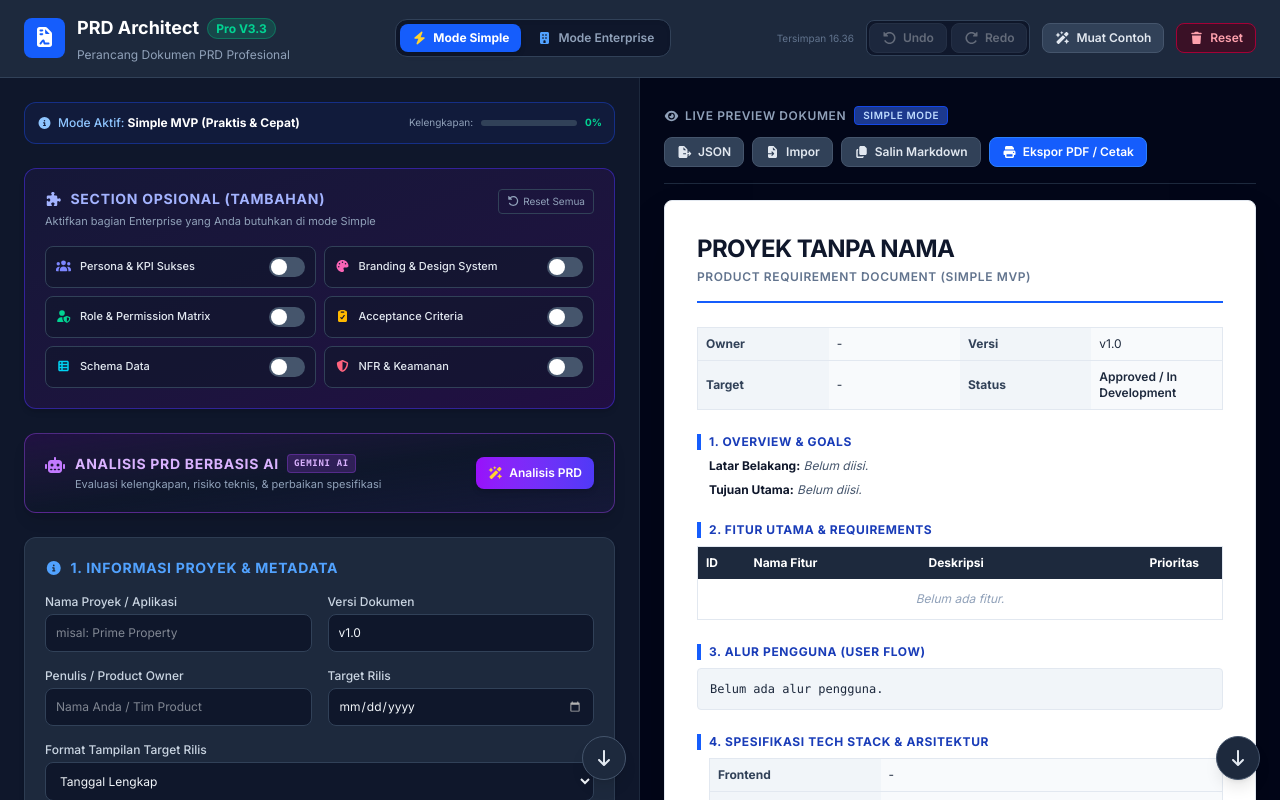
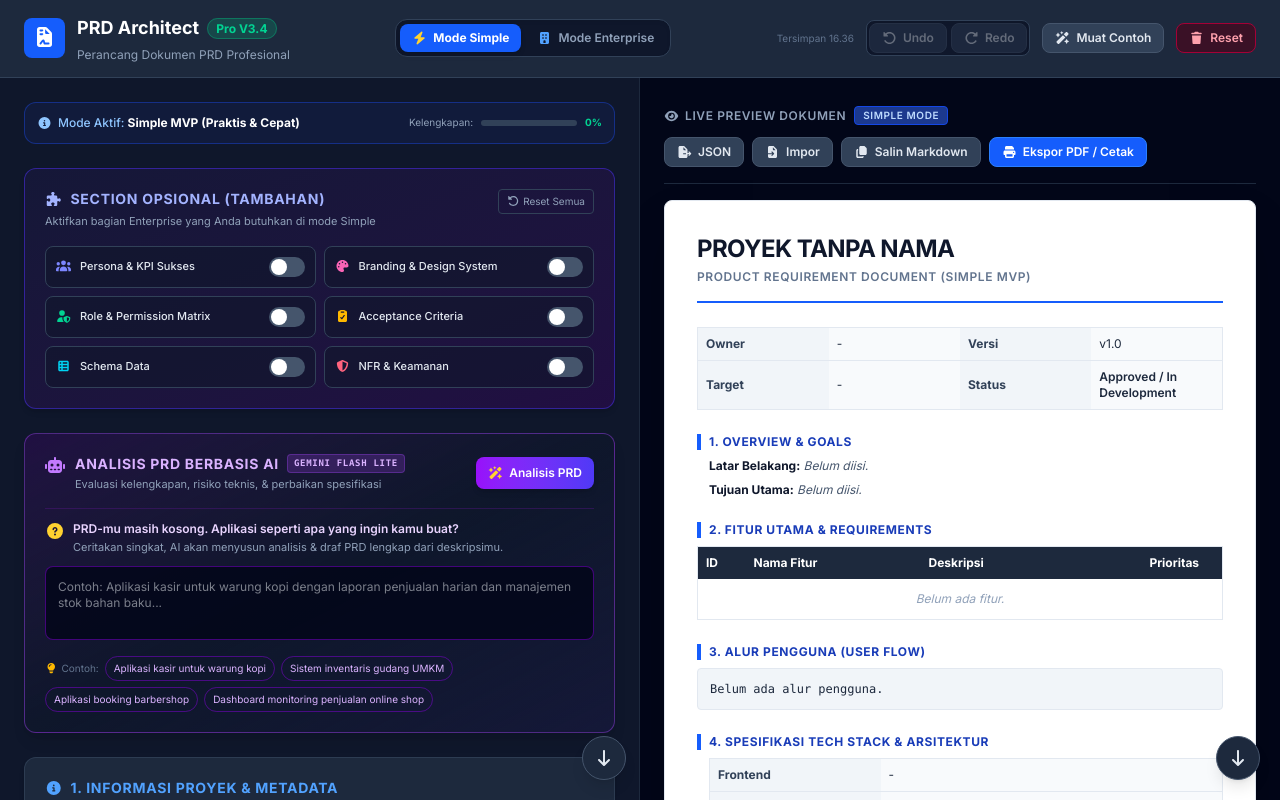
Before and after one commit to riskychici/prd-architect, a React (Vite) app: page / in a window 1280 px wide. Built offline with nearby package versions, Linux system fonts and the light colour scheme.

Commit message:
feat(ai): menambahkan fitur brief jika prd masih kosong

```diff
--- a/src/components/editor/EditorPanel.jsx
+++ b/src/components/editor/EditorPanel.jsx
@@ -1,6 +1,6 @@
 import { useEffect, useRef, useState, useCallback } from 'react';
 import { FontAwesomeIcon } from '@fortawesome/react-fontawesome';
-import { faWandMagicSparkles, faSpinner, faTrash, faRobot, faArrowDown } from '@fortawesome/free-solid-svg-icons';
+import { faWandMagicSparkles, faSpinner, faTrash, faRobot, faArrowDown, faCircleQuestion, faLightbulb } from '@fortawesome/free-solid-svg-icons';
 import ReactMarkdown from 'react-markdown';
 import { usePrdStore } from '../../store/usePrdStore';
 import { useToast } from '../../hooks/useToast';
@@ -22,6 +22,13 @@ import OutOfScope from './sections/OutOfScope';
 
 const CHARS_PER_MS = 0.2;
 
+const BRIEF_EXAMPLES = [
+  'Aplikasi kasir untuk warung kopi',
+  'Sistem inventaris gudang UMKM',
+  'Aplikasi booking barbershop',
+  'Dashboard monitoring penjualan online shop',
+];
+
 function AiAnalysisCard() {
   const analyzeWithAi = usePrdStore((s) => s.analyzeWithAi);
   const applyAiDraft = usePrdStore((s) => s.applyAiDraft);
@@ -30,9 +37,19 @@ function AiAnalysisCard() {
   const isAnalyzing = usePrdStore((s) => s.isAnalyzing);
   const aiError = usePrdStore((s) => s.aiError);
   const clearAiFeedback = usePrdStore((s) => s.clearAiFeedback);
+
+  const isPrdEmpty = usePrdStore((s) => {
+    const f = s.fields;
+    return !(f.projectName || '').trim() &&
+      !(f.problemStatement || '').trim() &&
+      !(f.productGoal || '').trim() &&
+      s.features.length === 0;
+  });
+
   const showToast = useToast();
 
   const feedbackBoxRef = useRef(null);
+  const briefRef = useRef(null);
   const typewriterStartRef = useRef(null);
   const userScrolledUpRef = useRef(false);
   const rafScrollRef = useRef(null);
@@ -40,6 +57,7 @@ function AiAnalysisCard() {
   const [displayedText, setDisplayedText] = useState('');
   const [isTypingFinished, setIsTypingFinished] = useState(true);
   const [showJumpButton, setShowJumpButton] = useState(false);
+  const [briefText, setBriefText] = useState('');
 
   // ============================================================
   // TYPEWRITER ENGINE (timestamp-based, tetap jalan di background)
@@ -150,13 +168,21 @@ function AiAnalysisCard() {
     el.scrollTop = el.scrollHeight;
   }, []);
 
+  // ============================================================
+  // ANALISIS: jika PRD kosong dan deskripsi kosong, arahkan ke brief
+  // ============================================================
   const handleAnalyze = async () => {
+    if (isPrdEmpty && !briefText.trim()) {
+      showToast('Ceritakan dulu aplikasi yang ingin kamu buat', 'info');
+      if (briefRef.current) briefRef.current.focus();
+      return;
+    }
     try {
       setDisplayedText('');
       userScrolledUpRef.current = false;
       setShowJumpButton(false);
       typewriterStartRef.current = null;
-      await analyzeWithAi();
+      await analyzeWithAi(briefText.trim() || null);
       showToast('Analisis AI selesai!', 'success');
     } catch (err) {
       showToast(err.message || 'Gagal menganalisis PRD', 'error');
@@ -166,7 +192,7 @@ function AiAnalysisCard() {
   const handleApplyDraft = () => {
     const ok = applyAiDraft();
     if (ok) {
-      showToast('Saran AI diterapkan', 'success');
+      showToast('Saran AI diterapkan ✓', 'success');
     } else {
       showToast('Tidak ada draf AI', 'info');
     }
@@ -178,11 +204,7 @@ function AiAnalysisCard() {
   return (
     <div className="bg-gradient-to-br from-purple-950/40 via-slate-900 to-indigo-950/40 p-4 md:p-5 rounded-xl border border-purple-500/40 shadow-lg space-y-4">
 
-      {/* ============================================================
-          HEADER CARD
-          Mobile: stack vertikal (judul di atas, tombol di bawah full-width)
-          Desktop (md+): horizontal seperti semula
-      ============================================================ */}
+      {/* HEADER CARD: vertikal di mobile, horizontal di desktop */}
       <div className="flex flex-col md:flex-row md:justify-between md:items-center gap-3">
         <div className="flex items-start space-x-2.5 min-w-0">
           <FontAwesomeIcon icon={faRobot} className="text-purple-400 text-base mt-1 shrink-0" />
@@ -190,7 +212,7 @@ function AiAnalysisCard() {
             <h2 className="text-sm font-bold text-purple-300 uppercase tracking-wider flex items-center gap-x-2 gap-y-1 flex-wrap">
               <span>Analisis PRD Berbasis AI</span>
               <span className="text-[9px] bg-purple-500/20 text-purple-300 border border-purple-500/30 px-1.5 py-0.5 rounded font-mono whitespace-nowrap">
-                Gemini AI
+                Gemini Flash Lite
               </span>
             </h2>
             <p className="text-[11px] text-slate-400 mt-0.5">Evaluasi kelengkapan, risiko teknis, & perbaikan spesifikasi</p>
@@ -216,6 +238,44 @@ function AiAnalysisCard() {
         </button>
       </div>
 
+      {/* EMPTY STATE: muncul otomatis saat PRD masih kosong */}
+      {isPrdEmpty && (
+        <div className="space-y-2.5 pt-3 border-t border-purple-900/40">
+          <div className="flex items-start gap-2">
+            <FontAwesomeIcon icon={faCircleQuestion} className="text-amber-300 mt-0.5 shrink-0" />
+            <div>
+              <p className="text-xs font-semibold text-purple-200">PRD-mu masih kosong. Aplikasi seperti apa yang ingin kamu buat?</p>
+              <p className="text-[11px] text-slate-400 mt-0.5">Ceritakan singkat, AI akan menyusun analisis & draf PRD lengkap dari deskripsimu.</p>
+            </div>
+          </div>
+          <textarea
+            ref={briefRef}
+            value={briefText}
+            onChange={function (e) { setBriefText(e.target.value); }}
+            rows="3"
+            placeholder="Contoh: Aplikasi kasir untuk warung kopi dengan laporan penjualan harian dan manajemen stok bahan baku..."
+            className="w-full bg-slate-950/80 border border-purple-700/50 rounded-lg p-3 text-xs text-slate-100 focus:border-purple-500 focus:outline-none resize-none"
+          />
+          <div className="flex flex-wrap items-center gap-1.5">
+            <span className="text-[10px] text-slate-500 inline-flex items-center gap-1">
+              <FontAwesomeIcon icon={faLightbulb} className="text-amber-400" />
+              Contoh:
+            </span>
+            {BRIEF_EXAMPLES.map(function (ex) {
+              return (
+                <button
+                  key={ex}
+                  onClick={function () { setBriefText(ex); }}
+                  className="text-[10px] px-2 py-1 rounded-full border border-purple-700/50 text-purple-300 hover:bg-purple-600/20 transition cursor-pointer"
+                >
+                  {ex}
+                </button>
+              );
+            })}
+          </div>
+        </div>
+      )}
+
       {aiError && (
         <div className="p-3 bg-rose-950/50 border border-rose-800 rounded-lg text-xs text-rose-300">
           ⚠️ {aiError}
@@ -225,11 +285,7 @@ function AiAnalysisCard() {
       {(displayedText || isAnalyzing) && (
         <div className="space-y-3 pt-1 border-t border-purple-900/40">
 
-          {/* ============================================================
-              BARIS AKSI
-              Mobile: stack vertikal, tombol sejajar membungkus rapi
-              Desktop (sm+): horizontal kiri-kanan
-          ============================================================ */}
+          {/* BARIS AKSI: vertikal di mobile, horizontal di desktop */}
           <div className="flex flex-col sm:flex-row sm:justify-between sm:items-center gap-2">
             <span className="text-xs font-bold text-emerald-400 flex items-center gap-2 flex-wrap min-w-0">
               Hasil Rekomendasi AI:
@@ -270,7 +326,6 @@ function AiAnalysisCard() {
             </div>
           </div>
 
-          {/* Container dengan posisi relative untuk tombol jump */}
           <div className="relative">
             <div
               ref={feedbackBoxRef}
@@ -315,7 +370,6 @@ function AiAnalysisCard() {
               )}
             </div>
 
-            {/* Tombol "Ikuti AI" muncul saat user scroll ke atas */}
             {showJumpButton && !isTypingFinished && (
               <button
                 onClick={jumpToBottom}
--- a/src/components/header/Header.jsx
+++ b/src/components/header/Header.jsx
@@ -20,7 +20,7 @@ export default function Header() {
       <div className="flex items-center space-x-2.5 md:space-x-3 order-1 flex-1 md:flex-none min-w-0">
         <div className="bg-blue-600 text-white p-2 rounded-lg shrink-0"><FontAwesomeIcon icon={faFileContract} className="text-lg md:text-xl" /></div>
         <div className="min-w-0">
-          <h1 className="font-bold text-base md:text-lg text-white leading-snug truncate py-0.5">PRD Architect <span className="align-middle whitespace-nowrap text-[10px] md:text-xs bg-emerald-500/20 text-emerald-400 border border-emerald-500/40 px-1.5 md:px-2 py-0.5 rounded-full ml-1">Pro V3.3</span></h1>
+          <h1 className="font-bold text-base md:text-lg text-white leading-snug truncate py-0.5">PRD Architect <span className="align-middle whitespace-nowrap text-[10px] md:text-xs bg-emerald-500/20 text-emerald-400 border border-emerald-500/40 px-1.5 md:px-2 py-0.5 rounded-full ml-1">Pro V3.4</span></h1>
           <p className="text-[11px] md:text-xs text-slate-400 mt-0.5 md:mt-1 truncate">Perancang Dokumen PRD Profesional</p>
         </div>
       </div>
--- a/src/services/exportService.js
+++ b/src/services/exportService.js
@@ -4,7 +4,7 @@ import { generateMarkdown } from '../utils/markdown';
 
 export const exportService = {
   exportJSON: function (state) {
-    const data = { app: 'PRD Architect Pro', version: '3.3', mode: state.mode, state: state };
+    const data = { app: 'PRD Architect Pro', version: '3.4', mode: state.mode, state: state };
     const blob = new Blob([JSON.stringify(data, null, 2)], { type: 'application/json' });
     saveAs(blob, (state.fields.projectName || 'PRD') + '.json');
   },
--- a/src/store/usePrdStore.js
+++ b/src/store/usePrdStore.js
@@ -191,9 +191,11 @@ export const usePrdStore = create(function (set, get) {
     },
 
     // ============================================================
-    // ACTION ANALISIS AI (Prompt lebih ringkas, output seimbang)
+    // ACTION ANALISIS AI
+    // Menerima parameter userBrief: deskripsi aplikasi dari user
+    // saat form PRD masih kosong.
     // ============================================================
-    analyzeWithAi: async function () {
+    analyzeWithAi: async function (userBrief) {
       const state = get();
       const prdSnapshot = state.getSnapshot();
       set({ isAnalyzing: true, aiError: null, aiFeedback: '', aiDraft: null });
@@ -202,6 +204,33 @@ export const usePrdStore = create(function (set, get) {
         const apiKey = import.meta.env.VITE_GEMINI_API_KEY;
         if (!apiKey) {
           throw new Error('VITE_GEMINI_API_KEY belum diisi pada file .env.local!');
+        }
+
+        const brief = (userBrief || '').trim();
+        const isPrdEmpty =
+          !(prdSnapshot.fields.projectName || '').trim() &&
+          !(prdSnapshot.fields.problemStatement || '').trim() &&
+          !(prdSnapshot.fields.productGoal || '').trim() &&
+          (prdSnapshot.features || []).length === 0;
+
+        let contextBlock;
+        if (brief && isPrdEmpty) {
+          contextBlock = `DESKRIPSI APLIKASI YANG INGIN DIBUAT USER (ACUAN UTAMA):
+"${brief}"
+
+INSTRUKSI KHUSUS: Dokumen PRD saat ini masih KOSONG. Jangan mengeluh soal dokumen kosong. Gunakan deskripsi user di atas sebagai acuan utama. Bayangkan produknya secara konkret (target user, masalah nyata, fitur inti, alur penggunaan, dan stack yang masuk akal untuk skala tersebut), lalu susun analisis dan isi SELURUH field json_draft dari nol seolah kamu sedang merancang PRD untuk aplikasi tersebut. Termasuk projectName yang cocok.
+
+Data PRD saat ini (masih kosong):
+${JSON.stringify(prdSnapshot, null, 2)}`;
+        } else if (brief) {
+          contextBlock = `CATATAN TAMBAHAN DARI USER TENTANG APLIKASI:
+"${brief}"
+
+Data PRD saat ini:
+${JSON.stringify(prdSnapshot, null, 2)}`;
+        } else {
+          contextBlock = `Data PRD saat ini:
+${JSON.stringify(prdSnapshot, null, 2)}`;
         }
 
         const prompt = `Kamu adalah Principal Product Manager & System Analyst senior dengan pengalaman 10+ tahun di startup teknologi Indonesia (Gojek, Tokopedia, Traveloka level).
@@ -215,7 +244,7 @@ ATURAN PANJANG OUTPUT (SANGAT PENTING)
 - Setiap poin analisis MAKSIMAL 2-3 kalimat saja
 - JANGAN bertele-tele, JANGAN mengulang poin yang sama dengan kata berbeda
 - Fokus ke insight actionable, bukan penjelasan teori
-- Jika field PRD kosong, cukup sebutkan 1 kali dan berikan saran konkret
+- Jika field PRD kosong dan tidak ada deskripsi user, cukup sebutkan 1 kali dan berikan saran konkret
 
 ================================================================================
 ATURAN GAYA BAHASA
@@ -354,8 +383,7 @@ ATURAN FORMAT KHUSUS:
 }
 \`\`\`
 
-Data PRD saat ini:
-${JSON.stringify(prdSnapshot, null, 2)}`;
+${contextBlock}`;
 
         const response = await fetch(
           `https://generativelanguage.googleapis.com/v1beta/models/gemini-3.5-flash-lite:streamGenerateContent?key=${apiKey}&alt=sse`,
@@ -435,6 +463,10 @@ ${JSON.stringify(prdSnapshot, null, 2)}`;
       }
     },
 
+    // ============================================================
+    // ACTION APPLY DRAFT
+    // Otomatis mengaktifkan modul enterprise di Simple Mode
+    // ============================================================
     applyAiDraft: function () {
       const state = get();
       const draft = state.aiDraft;
```
